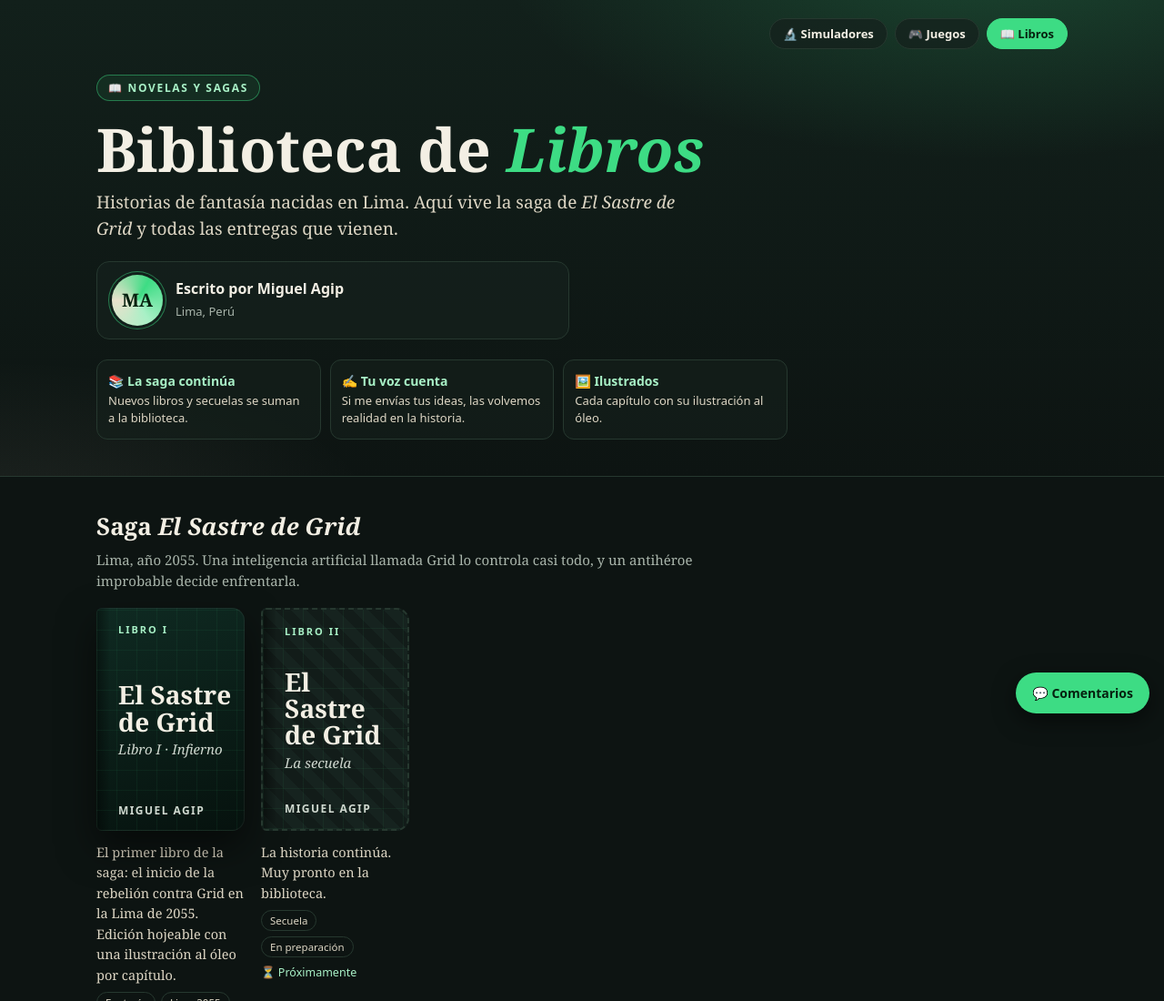
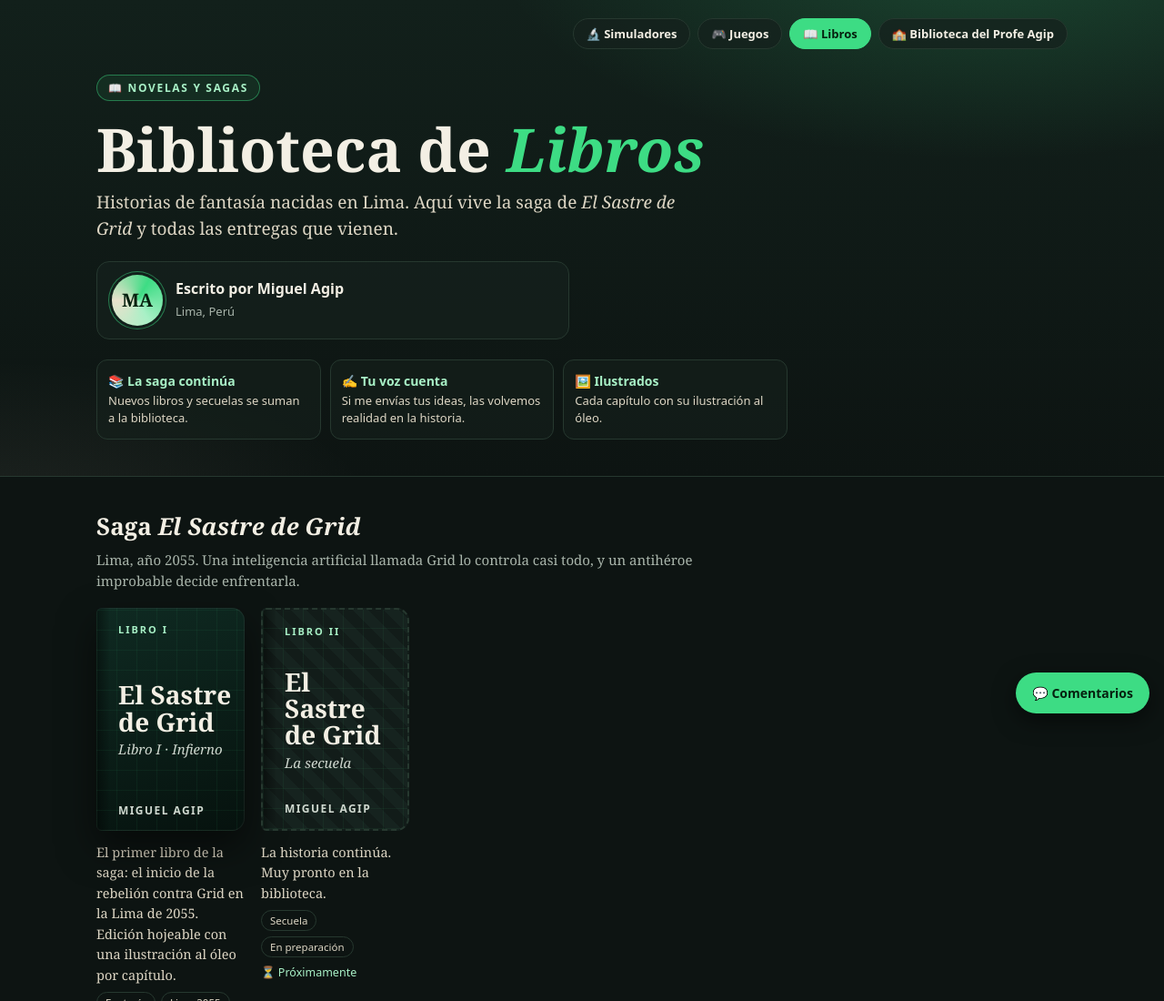
Before and after one commit to neptaliagiphoyos/El-Sastre-del-Grid, a plain HTML site: page libros/index.html in a window 1280 px wide. Shown: the top 1100 px of the page at 91% size. Drawn offline with Linux system fonts and the light colour scheme; no server answers.

Commit message:
Menú: agregar botón Biblioteca del Profe Agip
Co-Authored-By: Claude Opus 5.5 <noreply@anthropic.com>
Claude-Session: https://claude.ai/code/session_01AsftscmXMgzHV8SXSSqDKx

```diff
--- a/libros/index.html
+++ b/libros/index.html
@@ -80,7 +80,7 @@ footer b{color:var(--ink)}
 
 <header class="cover">
   <div class="wrap">
-    <nav class="topnav"><a href="https://neptaliagiphoyos.github.io/Simuladores/">🔬 Simuladores</a><a href="https://neptaliagiphoyos.github.io/Juegos-ni-os/">🎮 Juegos</a><a href="./" aria-current="page">📖 Libros</a></nav>
+    <nav class="topnav"><a href="https://neptaliagiphoyos.github.io/Simuladores/">🔬 Simuladores</a><a href="https://neptaliagiphoyos.github.io/Juegos-ni-os/">🎮 Juegos</a><a href="./" aria-current="page">📖 Libros</a><a href="https://neptaliagiphoyos.github.io/Profe-Agip/">🏫 Biblioteca del Profe Agip</a></nav>
     <span class="eyebrow">📖 Novelas y sagas</span>
     <h1>Biblioteca de <em>Libros</em></h1>
     <p class="lead">Historias de fantasía nacidas en Lima. Aquí vive la saga de <i>El Sastre de Grid</i> y todas las entregas que vienen.</p>
```
